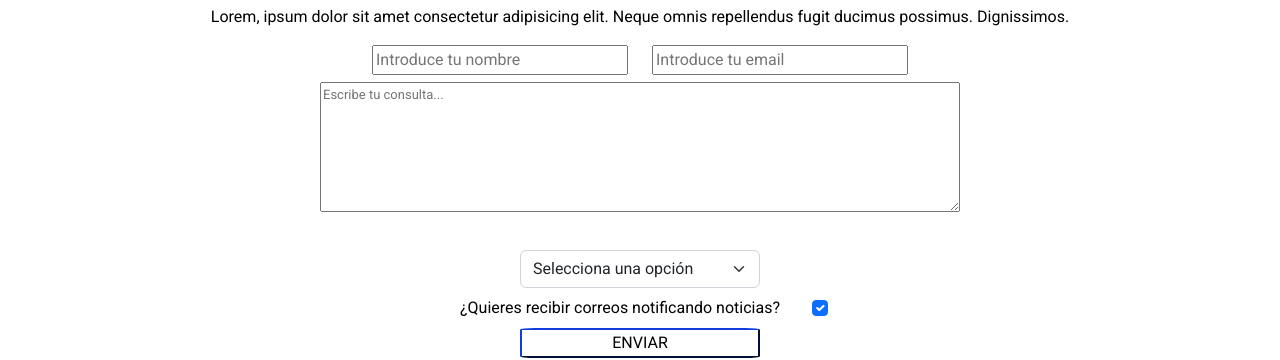
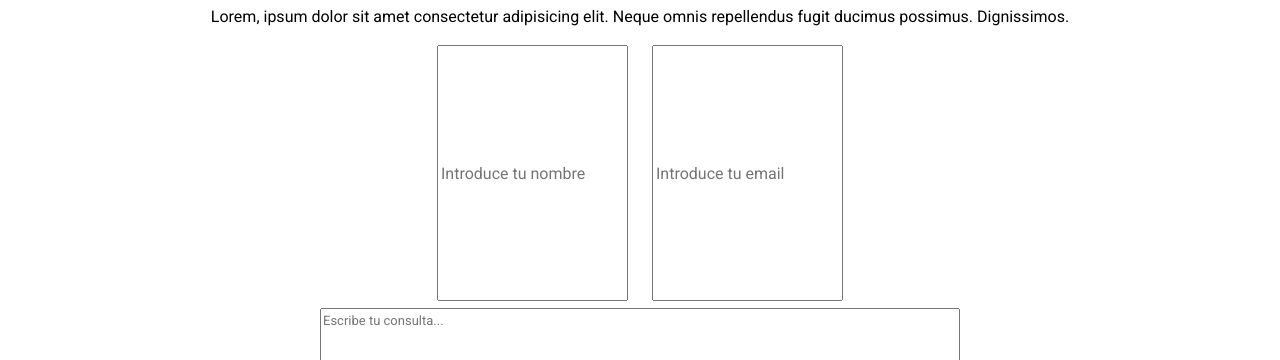
Before and after one commit to lucasmoudev/VPS-Lucas-Moudelle, a website: page soporte.html in a window 1280 px wide. Shown: the part 115-475 px from the top of the page. Drawn offline with nearby package versions, Linux system fonts and the light colour scheme.

Commit message:
SEO agregado y uso de mixins y extends

```diff
--- a/scss/estilo.scss
+++ b/scss/estilo.scss
@@ -1 +1,43 @@
 @import "navbar";
+
+$titulos: (
+    size: 2em,
+    fontWeight: 600,
+    lineHeight: 2em,
+);
+
+.submit {
+    width: 10em;
+    height: 2.3em;
+    font-family: Roboto, sans-serif;
+    font-size: medium;
+    border-color: #092686;
+    border-radius: 6%;
+    color: black;
+    background: transparent;
+    background-image: -webkit-linear-gradient(45deg, #10228a 50%, transparent 50%);
+    background-image: linear-gradient(45deg, #092686 50%, transparent 50%);
+    background-position: 100%;
+    background-size: 400%;
+    -webkit-transition: background 300ms ease-in-out;
+    transition: background 300ms ease-in-out;
+}
+
+.registro_submit {
+    @extend .submit;
+    height: 2.5em;
+}
+
+.soporte_submit {
+    @extend .submit;
+    height: 2.4em;
+}
+
+@mixin contacto-boxes($width, $height) {
+    height: $height;
+    width: $width;
+}
+
+.contacto-nombre, .contacto-mail {
+    @include contacto-boxes(auto, 20vw);
+}
--- a/soporte.html
+++ b/soporte.html
@@ -3,6 +3,8 @@
 <head>
     <meta charset="UTF-8">
     <meta name="viewport" content="width=device-width, initial-scale=1">
+    <meta name="description" content="Soporte para todos tus productos en la Nube.">
+    <meta name="keywords" content="VPS, SOPORTE, SOPORTE VPS, NUBE">
     <meta http-equiv="X-UA-Compatible" content="IE=edge">
     <link rel="stylesheet" type="text/css" href="css/estilo2.css">
     <link href="https://cdn.jsdelivr.net/npm/bootstrap@5.2.0/dist/css/bootstrap.min.css" rel="stylesheet" integrity="sha384-gH2yIJqKdNHPEq0n4Mqa/HGKIhSkIHeL5AyhkYV8i59U5AR6csBvApHHNl/vI1Bx" crossorigin="anonymous">
@@ -62,7 +64,7 @@
                             <input id="checkbox-mail" type="checkbox" name="mail" class="form-check-input" checked>
                         </div>
                         </div>
-                        <input type="submit" value="ENVIAR" class="submit">
+                        <input type="submit" value="ENVIAR" class="submit soporte_submit">
                 </form>
             <div class="soporte-div-img">
                 <h2>Lorem ipsum dolor sit.</h2>
```
Also changed, not shown: index.html (+3 -1 lines), productos.html (+2 -0 lines), servicios.html (+2 -0 lines), store.html (+2 -0 lines), css/estilo2.css, 2 other files.
